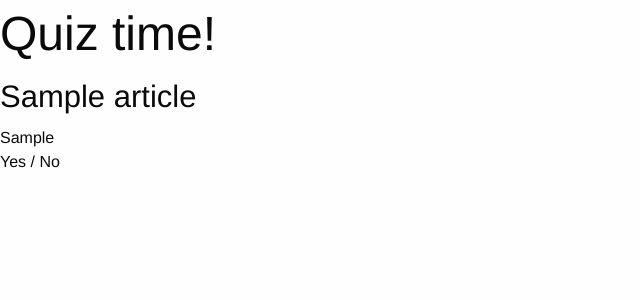
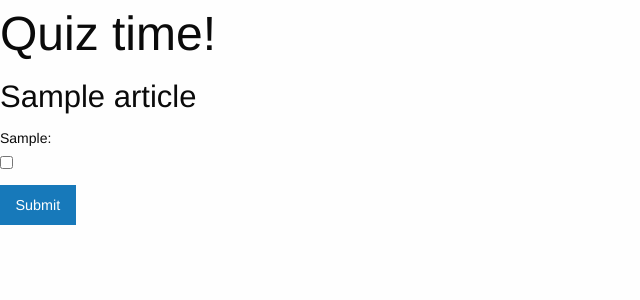
Before and after one commit to briandamaged/django_example, a Django app: page /articles/1/quiz in a window 1280 px wide. Shown: the part 133-433 px from the top of the page, without its empty margins (0-640 px from the left). Run offline with Django 3.2, Linux system fonts and the light colour scheme; tables that the repository leaves empty hold one stand-in row (values such as "Sample post"); some libraries are stand-ins or nearby versions.

Commit message:
Used meta-programming to generate quiz form

```diff
--- a/aqa/models.py
+++ b/aqa/models.py
@@ -74,30 +74,25 @@ class Article(m.Model):
     return self
 
 
-  def create_assessment(self, user):
+  def create_quiz_form(self):
     """
-    Creates a new Assessment instance for the given User
+    Dynamically generates a Form class that is tailored
+    to this specific Article instance.
+
+    See, Python?  Meta-programming isn't so bad! :-P
     """
-    answers = [{"question": q, "value": True} for q in self.questions.all()]
+    from django import forms as f
 
-    a =  Assessment(
-      article  = self,
-      user     = user
-    )
+    class MyForm(f.Form):
+      for q in self.questions.all():
+        field_name = "q_" + str(q.id)
 
-    # HACK: In Django, it appears that you cannot establish a
-    #       one-to-many relationship wo/ saving to the DB first.
-    #       That's pretty lame, IMO.  Oh well.  Saving!...
-    a.save()
+        vars()[field_name] = f.BooleanField(
+          label = q.prompt
+        )
 
+    return MyForm
 
-    for q in self.questions.all():
-      a.answers.add(AssessmentAnswer(
-        question   = q,
-        value      = True
-      ))
-
-    return a
 
   def __str__(self):
     return str(self.title)
--- a/aqa/templates/aqa/articles/quiz.html
+++ b/aqa/templates/aqa/articles/quiz.html
@@ -10,18 +10,26 @@
 </div>
 
 
-<form>
+<form class="quiz" method="post" action="{% url 'quiz_article' article.id %}" >
+  {% csrf_token %}
 
-  {% for q in questions %}
-  <div class="row {% cycle 'panel' '' %}" >
-    <div class="medium-9 column" >
-      {{ q.prompt }}
+  {% for field in form %}
+  <div class="row question" >
+    <div class="medium-9 column prompt" >
+      {{ field.label_tag }}
     </div>
-    <div class="medium-3 column" >
-      Yes / No
+    <div class="medium-3 column answer" >
+      {{ field }}
+      <label for="{{ field.id_for_label }}"></span>
     </div>
   </div>
   {% endfor %}
+
+  <div class="row" >
+    <div class="large-12 column" >
+      <input type="submit" value="Submit" class="button expand" />
+    </div>
+  </div>
 
 </form>
 
--- a/aqa/views/articles.py
+++ b/aqa/views/articles.py
@@ -23,7 +23,9 @@ def quiz(req, article_id):
                    .prefetch_related("questions") \
                    .get(id = article_id)
 
+  form = article.create_quiz_form()
+
   return render(req, 'aqa/articles/quiz.html', {
     "article": article,
-    "questions": article.questions.all()
+    "form":    form
   })
```
